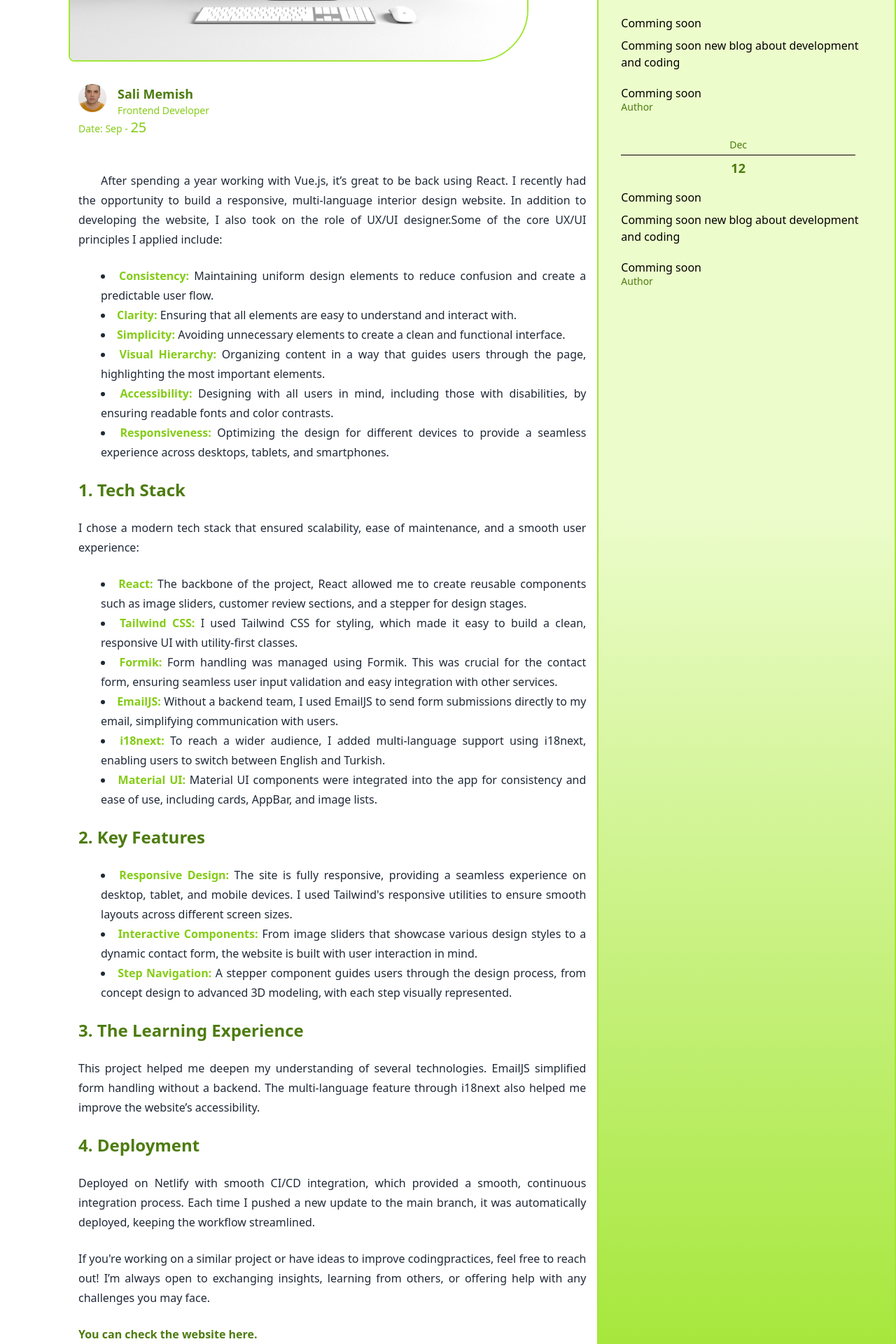
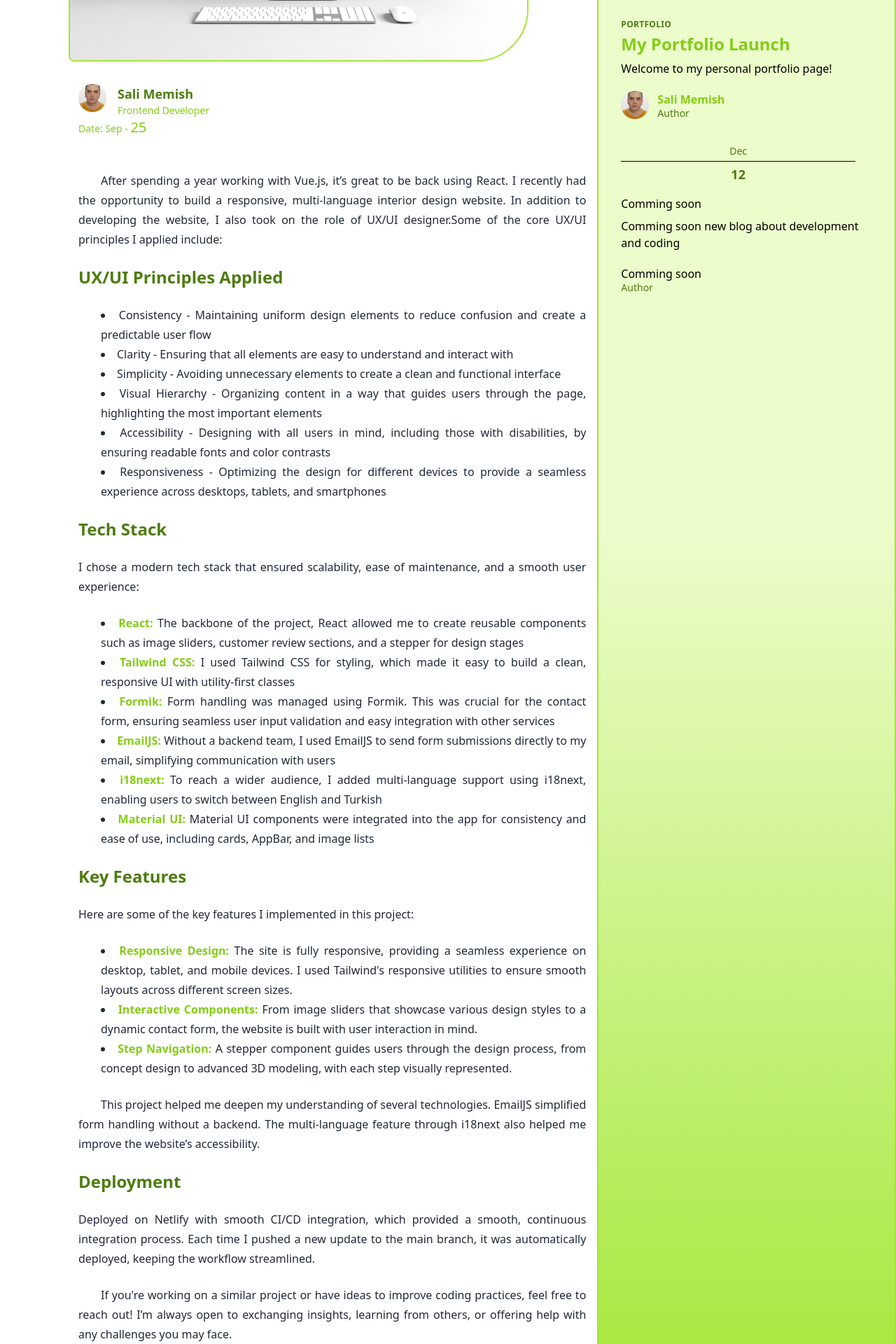
Before and after one commit to Salih-M/dev-portfolio, a Vue app: page /blog/1 in a window 1280 px wide. Shown: the part 660-2580 px from the top of the page at 70% size. Built offline with nearby package versions, Linux system fonts and the light colour scheme.

Commit message:
added new blog

```diff
--- a/src/data.js
+++ b/src/data.js
@@ -61,118 +61,120 @@ export const blogPosts = [
       name: "Sali Memish",
       avatar: require("./assets/images/Img-Cv.jpg"),
     },
-    content: {
-      introduction: `
-        After spending a year working with Vue.js, it’s great to be back using React.
-        I recently had the opportunity to build a responsive, multi-language interior
-        design website. In addition to developing the website, I also took on the
-        role of UX/UI designer.Some of the core UX/UI principles I applied include:
-      `,
-      principles: [
+    coverImg: require("./assets/images/EA-img.png"),
+    content: [
       {
-          title: "Consistency",
-          description:
-            "Maintaining uniform design elements to reduce confusion and create a predictable user flow.",
+        type: "paragraph",
+        text: "After spending a year working with Vue.js, it’s great to be back using React. I recently had the opportunity to build a responsive, multi-language interior design website. In addition to developing the website, I also took on the role of UX/UI designer.Some of the core UX/UI principles I applied include:"
       },
       {
-          title: "Clarity",
-          description:
-            "Ensuring that all elements are easy to understand and interact with.",
+        type: "list",
+        title: "UX/UI Principles Applied",
+        items: [
+          "Consistency - Maintaining uniform design elements to reduce confusion and create a predictable user flow",
+          "Clarity - Ensuring that all elements are easy to understand and interact with",
+          "Simplicity - Avoiding unnecessary elements to create a clean and functional interface",
+          "Visual Hierarchy - Organizing content in a way that guides users through the page, highlighting the most important elements",
+          "Accessibility - Designing with all users in mind, including those with disabilities, by ensuring readable fonts and color contrasts",
+          "Responsiveness - Optimizing the design for different devices to provide a seamless experience across desktops, tablets, and smartphones"
+        ]
       },
       {
-          title: "Simplicity",
-          description:
-            "Avoiding unnecessary elements to create a clean and functional interface.",
+        type: "section",
+        title: "Tech Stack",
+        text: "I chose a modern tech stack that ensured scalability, ease of maintenance, and a smooth user experience:",
+        items: [
+          { title: "React", description: "The backbone of the project, React allowed me to create reusable components such as image sliders, customer review sections, and a stepper for design stages" },
+          { title: "Tailwind CSS", description: "I used Tailwind CSS for styling, which made it easy to build a clean, responsive UI with utility-first classes" },
+          { title: "Formik", description: "Form handling was managed using Formik. This was crucial for the contact form, ensuring seamless user input validation and easy integration with other services" },
+          { title: "EmailJS", description: "Without a backend team, I used EmailJS to send form submissions directly to my email, simplifying communication with users" },
+          { title: "i18next", description: "To reach a wider audience, I added multi-language support using i18next, enabling users to switch between English and Turkish" },
+          { title: "Material UI", description: "Material UI components were integrated into the app for consistency and ease of use, including cards, AppBar, and image lists" }
+        ]
       },
       {
-          title: "Visual Hierarchy",
-          description:
-            "Organizing content in a way that guides users through the page, highlighting the most important elements.",
+        type: "section",
+        title: "Key Features",
+        text: "Here are some of the key features I implemented in this project:",
+        items: [
+          { title: "Responsive Design", description: "The site is fully responsive, providing a seamless experience on desktop, tablet, and mobile devices. I used Tailwind's responsive utilities to ensure smooth layouts across different screen sizes." },
+          { title: "Interactive Components", description: "From image sliders that showcase various design styles to a dynamic contact form, the website is built with user interaction in mind." },
+          { title: "Step Navigation", description: "A stepper component guides users through the design process, from concept design to advanced 3D modeling, with each step visually represented." }
+        ]
       },
       {
-          title: "Accessibility",
-          description:
-            "Designing with all users in mind, including those with disabilities, by ensuring readable fonts and color contrasts.",
+        type: "paragraph",
+        text: "This project helped me deepen my understanding of several technologies. EmailJS simplified form handling without a backend. The multi-language feature through i18next also helped me improve the website’s accessibility."
       },
       {
-          title: "Responsiveness",
-          description:
-            "Optimizing the design for different devices to provide a seamless experience across desktops, tablets, and smartphones.",
-        },
-      ],
-      techStack: {
-        introduction:
-          "I chose a modern tech stack that ensured scalability, ease of maintenance, and a smooth user experience:",
-        technologies: [
-          {
-            title: "React",
-            description:
-              "The backbone of the project, React allowed me to create reusable components such as image sliders, customer review sections, and a stepper for design stages.",
+        type: "section",
+        title: "Deployment",
+        text: "Deployed on Netlify with smooth CI/CD integration, which provided a smooth, continuous integration process. Each time I pushed a new update to the main branch, it was automatically deployed, keeping the workflow streamlined."
       },
       {
-            title: "Tailwind CSS",
-            description:
-              "I used Tailwind CSS for styling, which made it easy to build a clean, responsive UI with utility-first classes.",
+        type: "paragraph",
+        text: "If you're working on a similar project or have ideas to improve coding practices, feel free to reach out! I’m always open to exchanging insights, learning from others, or offering help with any challenges you may face."
       },
       {
-            title: "Formik",
-            description:
-              "Form handling was managed using Formik. This was crucial for the contact form, ensuring seamless user input validation and easy integration with other services.",
-          },
-          {
-            title: "EmailJS",
-            description:
-              "Without a backend team, I used EmailJS to send form submissions directly to my email, simplifying communication with users.",
-          },
-          {
-            title: "i18next",
-            description:
-              "To reach a wider audience, I added multi-language support using i18next, enabling users to switch between English and Turkish.",
-          },
-          {
-            title: "Material UI",
-            description:
-              "Material UI components were integrated into the app for consistency and ease of use, including cards, AppBar, and image lists.",
-          },
-        ],
-      },
-      keyFeatures: [
-        {
-          title: "Responsive Design",
-          description:
-            "The site is fully responsive, providing a seamless experience on desktop, tablet, and mobile devices. I used Tailwind's responsive utilities to ensure smooth layouts across different screen sizes.",
-        },
-        {
-          title: "Interactive Components",
-          description:
-            "From image sliders that showcase various design styles to a dynamic contact form, the website is built with user interaction in mind.",
-        },
-        {
-          title: "Step Navigation",
-          description:
-            "A stepper component guides users through the design process, from concept design to advanced 3D modeling, with each step visually represented.",
-        },
-      ],
-      learningExperience:
-        "This project helped me deepen my understanding of several technologies. EmailJS simplified form handling without a backend. The multi-language feature through i18next also helped me improve the website’s accessibility.",
-      deployment:
-        "Deployed on Netlify with smooth CI/CD integration, which provided a smooth, continuous integration process. Each time I pushed a new update to the main branch, it was automatically deployed, keeping the workflow streamlined. ",
-      outro:
-        "If you're working on a similar project or have ideas to improve codingpractices, feel free to reach out! I’m always open to exchanging insights, learning from others, or offering help with any challenges you may face.",
-      webLink:"https://eainteriordesign.netlify.app/"
-      },
+        type: "link",
+        text: "Check out the website here.",
+        url: "https://eainteriordesign.netlify.app/"
+      }
+    ]
   },
   {
     id: 2,
-    month: "Oct",
-    day: 6,
-    category: "Development",
-    title: "Comming soon",
-    description: "Comming soon new blog about development and coding",
+    month: "Jan",
+    day: 30,
+    category: "Portfolio",
+    title: "My Portfolio Launch",
+    description:
+      "Welcome to my personal portfolio page!",
     author: {
       name: "Sali Memish",
       avatar: require("./assets/images/Img-Cv.jpg"),
     },
+    coverImg: require("./assets/images/blog-img-2.jpg"),
+    content: [
+      {
+        type: "paragraph",
+        text: "After a long delay (longer than I’d like to admit), I’m happy to finally announce the launch of my personal portfolio page!Let me be honest: this portfolio has been on my to-do list for quite some time, i started working on it and then it was on stand-by for long period."
+      },
+      {
+        type:"introduction",
+        title:"Why Every Developer Should Have a Portfolio",
+        description:"A portfolio is a way to show your skills, growth, and creativity. Building a portfolio can help you see how far you’ve come, organize your work, and share your journey as a developer. Think back to your first day learning front-end development - it might feel overwhelming at first, but every small step you take matters. When you finally build your own portfolio, it’s a full-circle moment that shows how much you’ve learned, practiced, and grown. It’s proof that progress happens one step at a time, and it’s worth celebrating."
+      },
+      {
+        type: "list",
+        title: "Tips for Beginners: Start Your Portfolio Early",
+        description:"If you’re just starting your web development journey, here’s my advice for building your first portfolio:",
+        items: [
+          "Start Small: A one-page site with your bio, a project, and contact info is enough to get started.",
+          "Track Your Growth: Update your portfolio as you learn new skills or complete new projects. It’s not just a showcase - it’s a timeline of your development journey.",
+          "Showcase Learning Projects: Even small projects, like a to-do app or a simple landing page, demonstrate your commitment to learning.",
+          "Don’t Wait for “Big” Projects: It’s tempting to wait for that perfect project, but every journey starts with small steps.",
+          "Be Honest: Employers appreciate authenticity. If you’re still learning, say so—it shows humility and a passion for growth."
+        ]
+      },
+      {
+        type: "section",
+        title: "What You’ll Learn While Building Your Portfolio",
+        description:"Creating your own portfolio is a learning experience that will make you a better developer. Here are some key lessons you’ll pick up along the way:",
+        items: [
+          { title: "UX/UI Principles", description: "As you design your portfolio, you’ll naturally start thinking about how users will interact with it. You’ll gain a better understanding of UX/UI principles, like intuitive navigation, responsive design, and clean layouts. Every developer should have a basic grasp of these concepts - they’ll help you in every project you work on." },
+          { title: "Deploying Your Work", description: "ublishing your portfolio on platforms like Netlify or Vercel is a great way to learn about deploying applications. My tip: buy a custom domain and set it up for your portfolio. It’s a valuable skill and makes your portfolio look professional." },
+          { title: "SEO Basics", description: "You’ll need to ensure your portfolio is discoverable online. This means learning the basics of SEO (Search Engine Optimization), like adding meta tags, optimizing page titles, and structuring your content for search engines." },
+          { title: "Performance Optimization", description: "As you test your portfolio, you’ll learn to optimize performance. This could involve lazy-loading images, compressing files, or minimizing unnecessary JavaScript—practical skills that are useful for any web project." },
+          { title: "Self-Presentation", description: "Building a portfolio is a chance to think critically about how you want to present yourself as a developer. You’ll learn to articulate your skills, showcase your best work, and tell your story in a way that resonates with potential employers or clients." },
+          { title: "Continuous Improvement", description: "A portfolio is never really “done.” As you grow, you’ll revisit and update your site, adding new projects and refining old ones. This iterative process will teach you how to continuously improve your work." }
+        ]
+      },
+      {
+        type: "paragraph",
+        text: "Thank you for your support!"
+      }
+    ]
   },
   {
     id: 3,
--- a/src/views/BlogDetails.vue
+++ b/src/views/BlogDetails.vue
@@ -6,7 +6,7 @@
       </h1>
       <div class="md:flex justify-center custom-style">
         <img
-          :src="EA"
+          :src="blogPost.coverImg"
           alt="blog"
           class="rounded-lg md:h-[500px] object-contain md:object-fill md:w-4/5 border-2 border-lime-400 custom-style"
         />
@@ -26,80 +26,44 @@
       </div>
       <div class="lg:ml-24">
         <p class="text-sm text-lime-500 mb-12">
-          Date: {{ blogPost.month }} -
-          <span class="text-xl">{{ blogPost.day }}</span>
+          Date: {{ blogPost.month }} - <span class="text-xl">{{ blogPost.day }}</span>
         </p>
       </div>
+
       <div class="lg:ml-24 text-gray-800 leading-7 space-y-6 text-justify">
-        <!-- Introduction -->
-        <p class="indent-8">
-          {{ blogPost.content.introduction }}
-        </p>
-        <ul class="list-disc list-inside ml-8">
-          <li
-            v-for="principle in blogPost.content.principles"
-            :key="principle.title"
-          >
-            <strong class="text-lime-500">{{ principle.title }}:</strong>
-            {{ principle.description }}
-          </li>
-        </ul>
+        <!-- Render dynamic content -->
+        <template v-for="(block, index) in blogPost.content" :key="index">
+          <p v-if="block.type === 'paragraph'" class="indent-8">
+            {{ block.text }}
+          </p>
+          <p v-if="block.type ==='introduction'" class="text-2xl font-semibold mt-8 text-lime-700"> {{ block.title }}</p>
+           <p v-if="block.type === 'introduction'" class="indent-8">
+            {{ block.description }}
+          </p>
 
-        <!-- Tech Stack -->
-        <h2 class="text-2xl font-semibold mt-8 text-lime-700">1. Tech Stack</h2>
-        <p>
-          {{ blogPost.content.techStack.introduction }}
-        </p>
-        <ul class="list-disc list-inside ml-8">
-          <li
-            v-for="tech in blogPost.content.techStack.technologies"
-            :key="tech.title"
-          >
-            <strong class="text-lime-500">{{ tech.title }}:</strong>
-            {{ tech.description }}
-          </li>
-        </ul>
+          <h2 v-if="block.type === 'section'" class="text-2xl font-semibold mt-8 text-lime-700">
+            {{ block.title }}
+          </h2>
+          <p v-if="block.type === 'section'">{{ block.text }}</p>
+          <ul v-if="block.type === 'section'" class="list-disc list-inside ml-8">
+            <li v-for="(item, idx) in block.items" :key="idx">
+              <strong class="text-lime-500">{{ item.title }}:</strong> {{ item.description }}
+            </li>
+          </ul>
 
-        <!-- Key Features -->
-        <h2 class="text-2xl font-semibold mt-8 text-lime-700">
-          2. Key Features
-        </h2>
-        <ul class="list-disc list-inside ml-8">
-          <li
-            v-for="features in blogPost.content.keyFeatures"
-            :key="features.title"
-          >
-            <strong class="text-lime-500">{{ features.title }}:</strong>
-            {{ features.description }}
-          </li>
-        </ul>
+          <h3 v-if="block.type === 'list'" class="text-2xl font-semibold mt-8 text-lime-700">
+            {{ block.title }}
+          </h3>
+          <ul v-if="block.type === 'list'" class="list-disc list-inside ml-8">
+            <li v-for="(item, idx) in block.items" :key="idx">{{ item }}</li>
+          </ul>
 
-        <!-- Learning Experience -->
-        <h2 class="text-2xl font-semibold mt-8 text-lime-700">
-          3. The Learning Experience
-        </h2>
-        <p>
-          {{ blogPost.content.learningExperience }}
-        </p>
-
-        <!-- Deployment -->
-        <h2 class="text-2xl font-semibold mt-8 text-lime-700">4. Deployment</h2>
-        <p>
-          {{ blogPost.content.deployment }}
-        </p>
-
-        <!-- Call to Action -->
-        <p>
-          {{ blogPost.content.outro }}
-        </p>
-        <p class="font-semibold">
-          <a
-            :href="blogPost.content.webLink"
-            target="_blank"
-            class="text-lime-700 hover:underline"
-            >You can check the website here.</a
-          >
-        </p>
+          <p v-if="block.type === 'link'" class="font-semibold">
+            <a :href="block.url" target="_blank" class="text-lime-700 hover:underline">
+              {{ block.text }}
+            </a>
+          </p>
+        </template>
       </div>
     </div>
     <div
@@ -111,7 +75,6 @@
 </template>
 
 <script setup>
-import EA from "../assets/images/EA-img.png";
 import { ref } from "vue";
 import { useRoute } from "vue-router";
 import { blogPosts } from "../data";
```
Also changed, not shown: src/assets/images/blog-img-2.jpg (added). Lines whose indentation alone changed are shown as unchanged.
